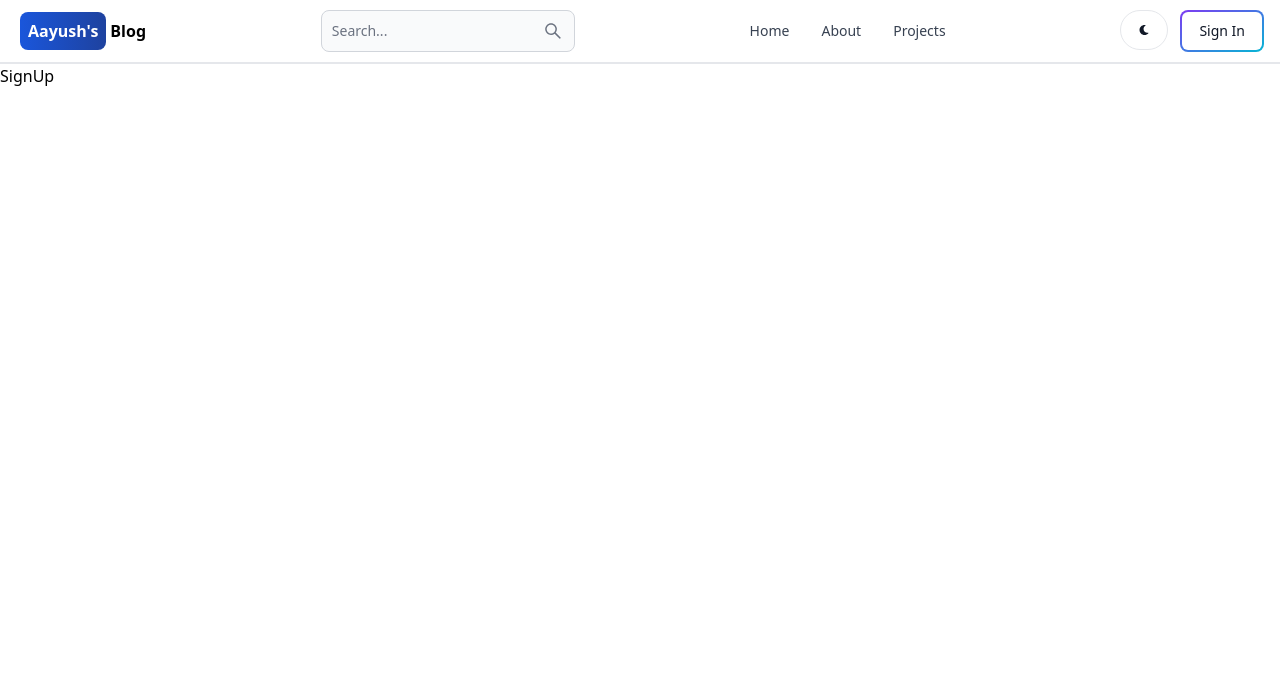
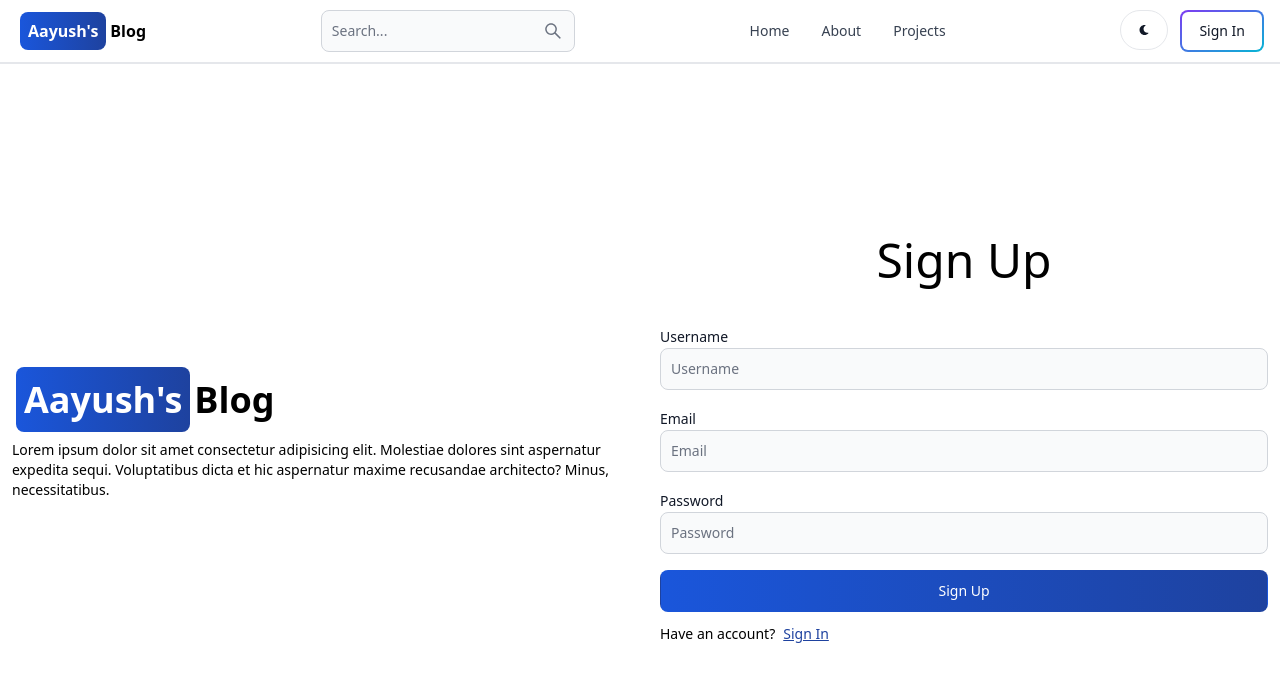
Before and after one commit to aayushsapkota01/mern-blog, a React (Vite) app in the folder client/: page /sign-up in a window 1280 px wide. Shown: the top 682 px of the page. Built offline with nearby package versions, Linux system fonts and the light colour scheme.

Commit message:
complete signup page UI

```diff
--- a/client/src/pages/SignUp.jsx
+++ b/client/src/pages/SignUp.jsx
@@ -1,5 +1,64 @@
+import { Button, Label, TextInput } from "flowbite-react";
+import { Link } from "react-router-dom";
+
 const SignUp = () => {
-  return <div>SignUp</div>;
+  return (
+    <div className="mt-20 min-h-screen md:mt-40">
+      <div className="mx-auto flex max-w-7xl flex-col gap-10 p-3 md:flex-row md:items-center">
+        {/* ---------- Left ----------- */}
+        <div className="flex-1">
+          <Link to="/" className="text-4xl font-bold  dark:text-white ">
+            <span className="mx-1 rounded-lg bg-gradient-to-r from-blue-700 to-blue-800 px-2 py-2 text-white">
+              Aayush&apos;s
+            </span>
+            Blog
+          </Link>
+          <p className="mt-5 text-sm">
+            Lorem ipsum dolor sit amet consectetur adipisicing elit. Molestiae
+            dolores sint aspernatur expedita sequi. Voluptatibus dicta et hic
+            aspernatur maxime recusandae architecto? Minus, necessitatibus.
+          </p>
+        </div>
+
+        {/* -------- Right ---------- */}
+        <div className="flex-1">
+          <h1 className="font-base mb-10 hidden text-center text-5xl md:block">
+            Sign Up
+          </h1>
+          <form className="flex flex-col gap-4">
+            {/* Username */}
+            <div>
+              <Label value="Username" />
+              <TextInput type="text" placeholder="Username" id="username" />
+            </div>
+            {/* Email */}
+            <div>
+              <Label value="Email" />
+              <TextInput type="email" placeholder="Email" id="email" />
+            </div>
+            {/* Password */}
+            <div>
+              <Label value="Password" />
+              <TextInput type="password" placeholder="Password" id="password" />
+            </div>
+            <Button
+              className="bg-gradient-to-r from-blue-700 to-blue-800"
+              type="submit"
+            >
+              Sign Up
+            </Button>
+          </form>
+          {/* Sign In Link */}
+          <div className="mt-3 flex gap-2 text-sm">
+            <span>Have an account?</span>
+            <Link to="/sign-in" className="text-blue-800 underline">
+              Sign In
+            </Link>
+          </div>
+        </div>
+      </div>
+    </div>
+  );
 };
 
 export default SignUp;
```
